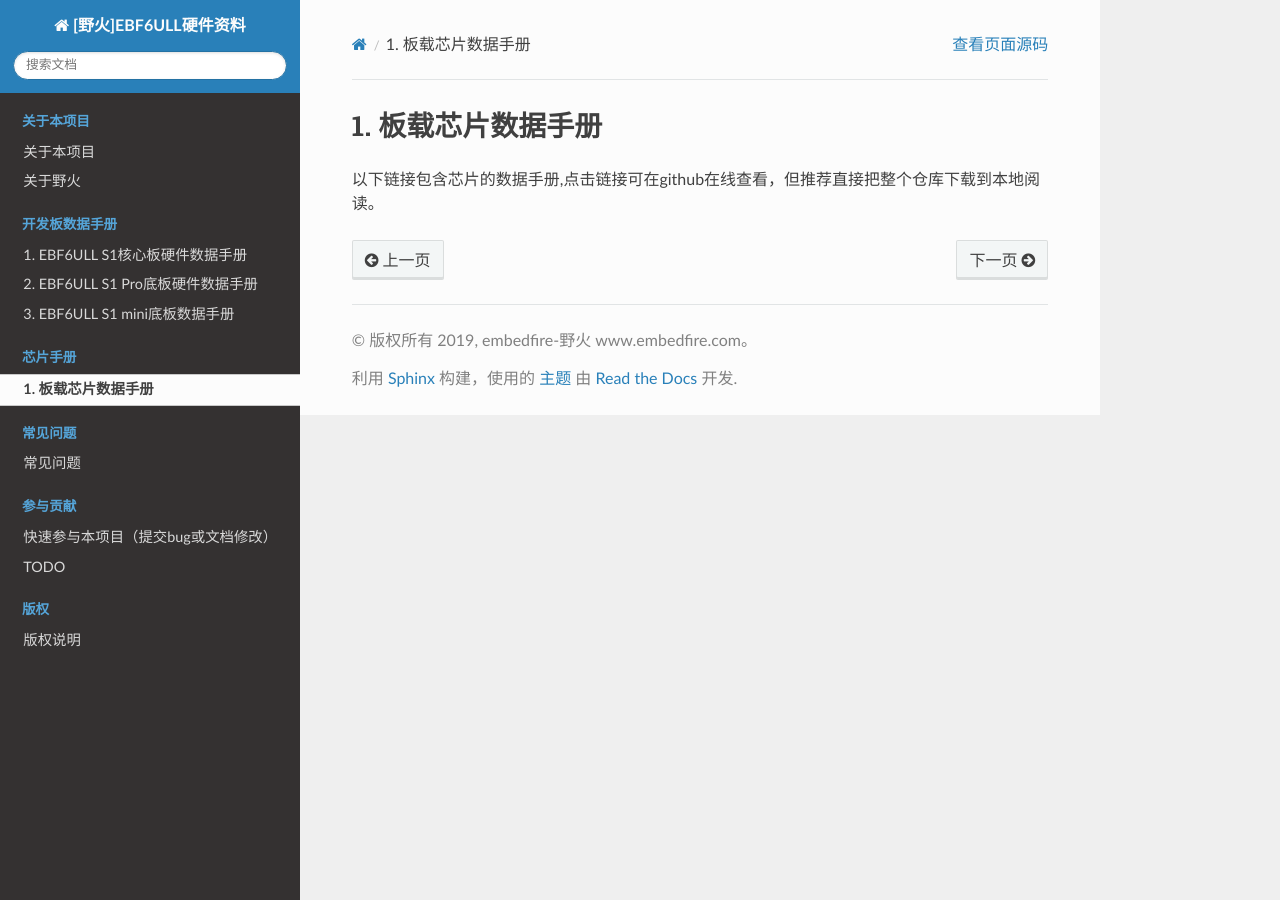
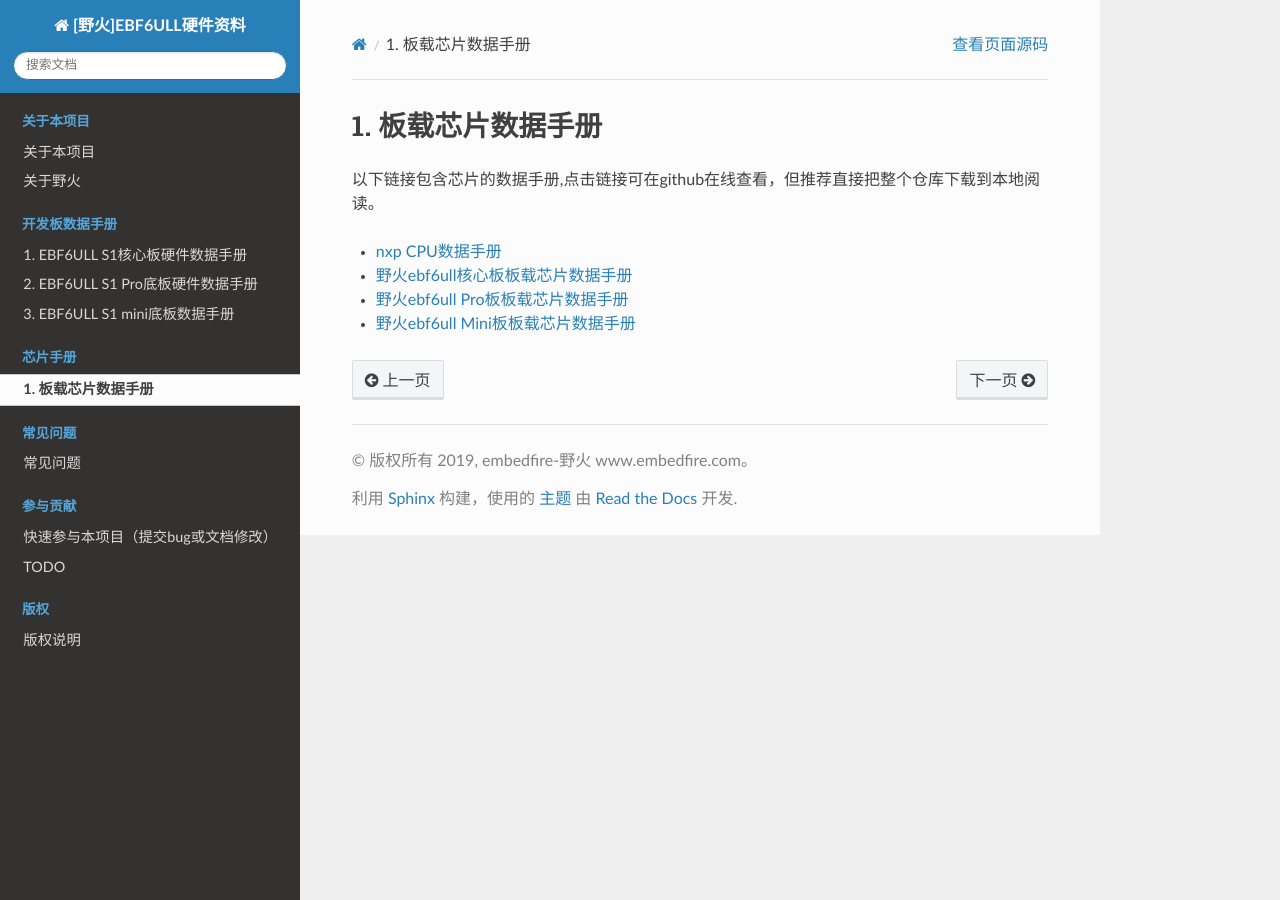
Before and after one commit to Embedfire/ebf_6ull_hardware, a Sphinx documentation site: the page built from documentation/chip/chip_datasheet.rst, in a window 1280 px wide. Built offline with Sphinx 7.4.7 and the Read the Docs theme 2.0.0, drawn with Linux system fonts in a browser that asks for light colours.

Commit message:
添加链接

```diff
--- a/documentation/chip/chip_datasheet.rst
+++ b/documentation/chip/chip_datasheet.rst
@@ -5,3 +5,8 @@
 ==========================================
 
 以下链接包含芯片的数据手册,点击链接可在github在线查看，但推荐直接把整个仓库下载到本地阅读。
+
+- `nxp CPU数据手册 <https://github.com/Embdefire/ebf_6ull_hardware/tree/master/hardware/datasheet/nxp>`_
+- `野火ebf6ull核心板板载芯片数据手册 <https://github.com/Embdefire/ebf_6ull_hardware/tree/master/hardware/datasheet/ebf6ull>`_
+- `野火ebf6ull Pro板板载芯片数据手册 <https://github.com/Embdefire/ebf_6ull_hardware/tree/master/hardware/datasheet/ebf6ull_s1_pro>`_
+- `野火ebf6ull Mini板板载芯片数据手册 <https://github.com/Embdefire/ebf_6ull_hardware/tree/master/hardware/datasheet/ebf6ull_s1_mini>`_
```
